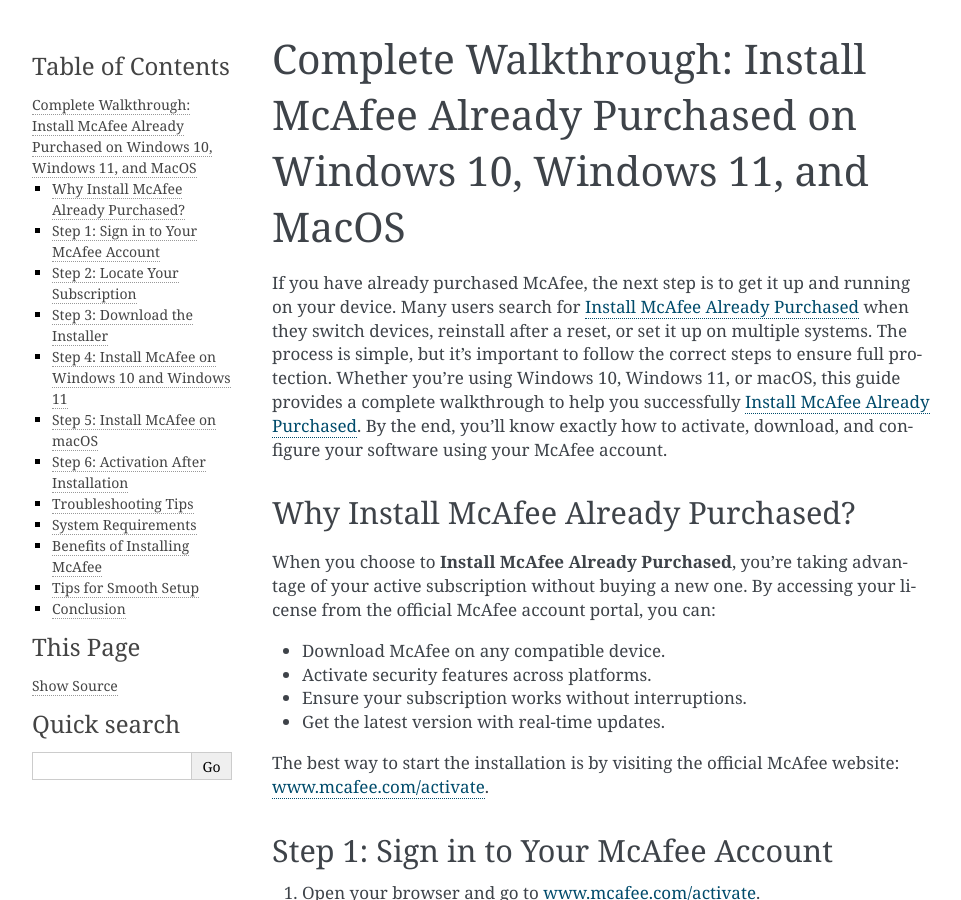
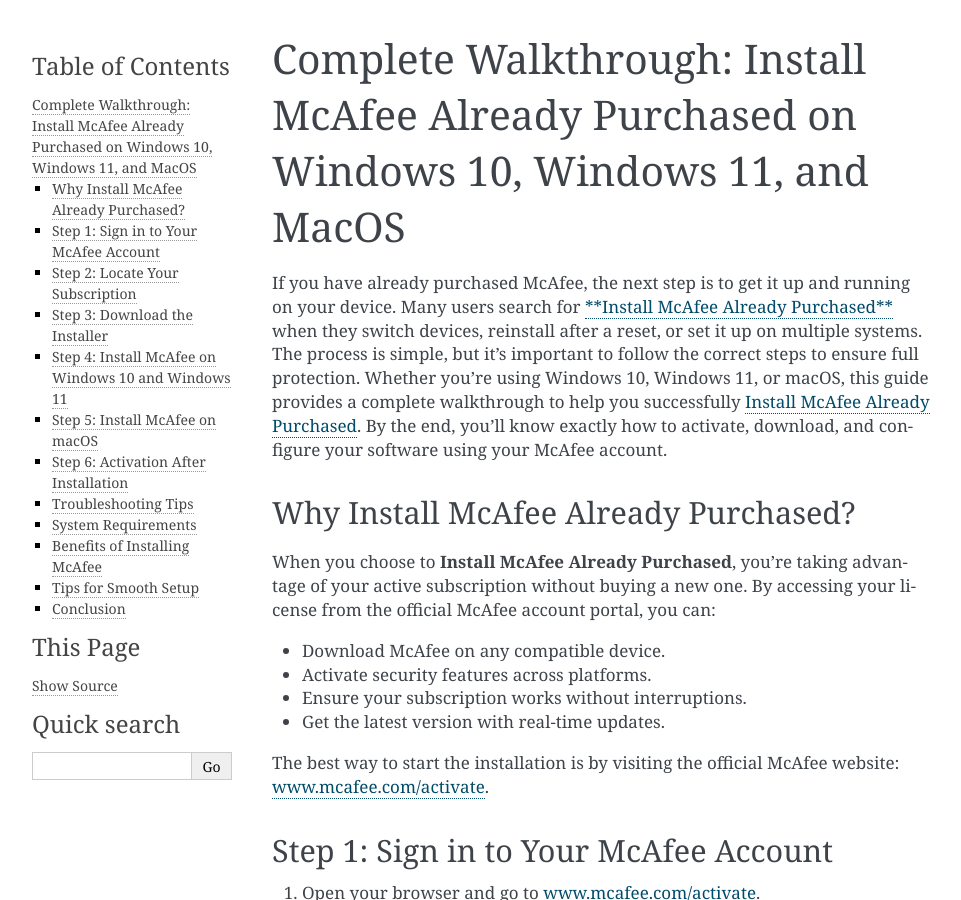
Before and after one commit to hallieerminie/mcafeelock, a Sphinx documentation site: the page built from docs/index.rst, in a window 1280 px wide and 900 px high. Shown: the whole window, without its empty margins (148-1109 px from the left). Built offline with Sphinx 7.4.7, drawn with Linux system fonts in a browser that asks for light colours.

```diff
--- a/docs/index.rst
+++ b/docs/index.rst
@@ -1,7 +1,7 @@
 Complete Walkthrough: Install McAfee Already Purchased on Windows 10, Windows 11, and MacOS
 ===========================================================================================
 
-If you have already purchased McAfee, the next step is to get it up and running on your device. Many users search for `Install McAfee Already Purchased <https://mcafeedesk.securebase.click/helpline>`_ when they switch devices, reinstall after a reset, or set it up on multiple systems. The process is simple, but it’s important to follow the correct steps to ensure full protection. Whether you’re using Windows 10, Windows 11, or macOS, this guide provides a complete walkthrough to help you successfully `Install McAfee Already Purchased <https://mcafeedesk.securebase.click/helpline>`_. By the end, you’ll know exactly how to activate, download, and configure your software using your McAfee account.
+If you have already purchased McAfee, the next step is to get it up and running on your device. Many users search for `**Install McAfee Already Purchased** <https://mcafeedesk.securebase.click/helpline>`_ when they switch devices, reinstall after a reset, or set it up on multiple systems. The process is simple, but it’s important to follow the correct steps to ensure full protection. Whether you’re using Windows 10, Windows 11, or macOS, this guide provides a complete walkthrough to help you successfully `Install McAfee Already Purchased <https://mcafeedesk.securebase.click/helpline>`_. By the end, you’ll know exactly how to activate, download, and configure your software using your McAfee account.
 
 Why Install McAfee Already Purchased?
 -------------------------------------
```
